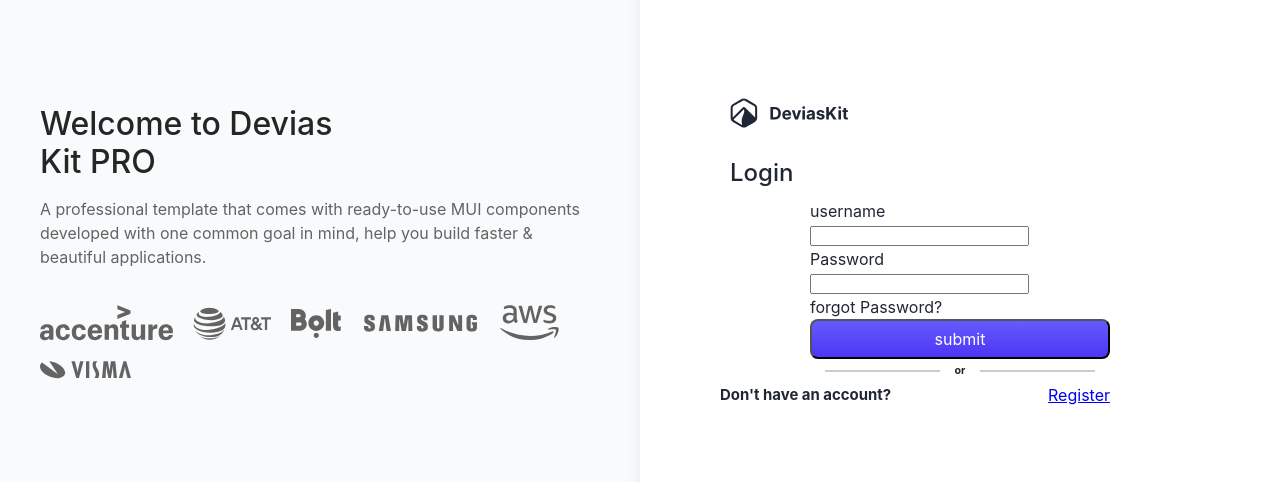
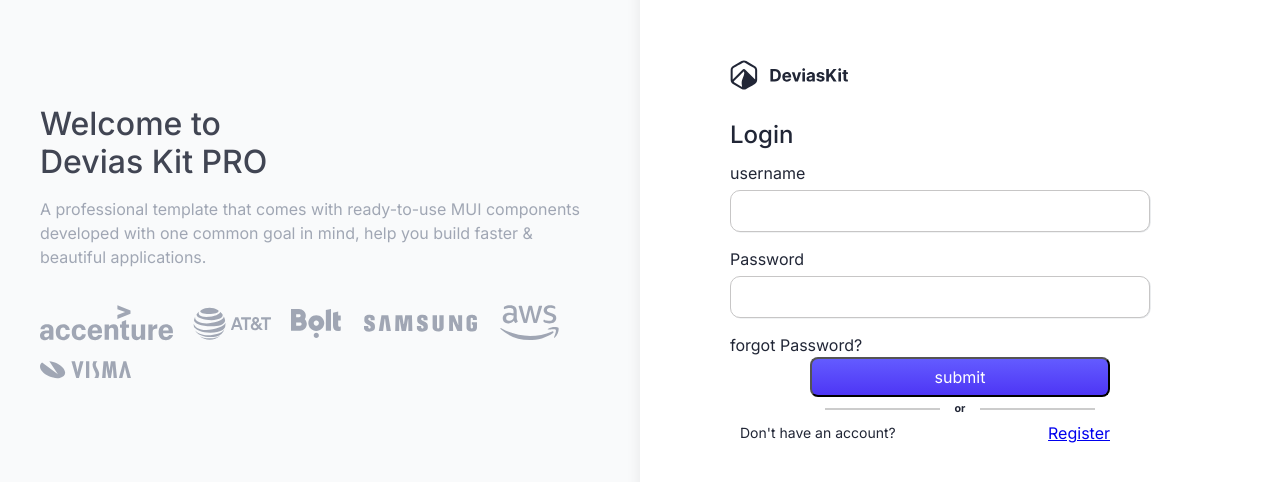
Before and after one commit to umavivekmodi/auth, a plain HTML site: page index.html in a window 1280 px wide. Shown: the part 158-640 px from the top of the page. Drawn offline with Linux system fonts and the light colour scheme.

Commit message:
changes in font colours and some last updates

```diff
--- a/index.html
+++ b/index.html
@@ -5,6 +5,9 @@
     <meta name="viewport" content="width=device-width, initial-scale=1.0" />
     <title>User Login</title>
     <link rel="stylesheet" href="style.css">
+     <link rel="preconnect" href="https://fonts.googleapis.com">
+<link rel="preconnect" href="https://fonts.gstatic.com" crossorigin>
+<link href="https://fonts.googleapis.com/css2?family=Inter:ital,opsz,wght@0,14..32,100..900;1,14..32,100..900&family=Lato:ital,wght@0,100;0,300;0,400;0,700;0,900;1,100;1,300;1,400;1,700;1,900&family=Montserrat:ital,wght@0,100..900;1,100..900&family=Roboto+Slab:wght@100..900&display=swap" rel="stylesheet">
   </head>
   <body>
     <div class="full_container">
@@ -27,15 +30,17 @@
           <h1>Login</h1>
           <form>
             <div class="inputs_container">
-
+              <div class="label">
               <label for="u_name">username</label><br />
               <input type="text" value="" id="u_name" /><br />
-
+            </div>
+            <div class="label">
               <label for="password">Password</label><br />
               <input type="password" value="" id="password" /><br />
-
+            </div>
+            <div class="label">
              <label for="">forgot Password?</label>
-
+            </div>
 
               </div>
               <div class="button">
@@ -45,7 +50,7 @@
               <h6>or</h6>
             </div>
               <div class="link_container">
-                <h5>Don't  have an account?</h5>
+                <p>Don't  have an account?</p>
                 <a href="#">Register</a>
                 </div>
               </div>
--- a/resetPassword.html
+++ b/resetPassword.html
@@ -5,6 +5,9 @@
     <meta name="viewport" content="width=device-width, initial-scale=1.0" />
     <title>User Registration</title>
     <link rel="stylesheet" href="style.css">
+    <link rel="preconnect" href="https://fonts.googleapis.com">
+    <link rel="preconnect" href="https://fonts.gstatic.com" crossorigin>
+    <link href="https://fonts.googleapis.com/css2?family=Inter:ital,opsz,wght@0,14..32,100..900;1,14..32,100..900&family=Lato:ital,wght@0,100;0,300;0,400;0,700;0,900;1,100;1,300;1,400;1,700;1,900&family=Montserrat:ital,wght@0,100..900;1,100..900&family=Roboto+Slab:wght@100..900&display=swap" rel="stylesheet">
   </head>
   <body>
     <div class="full_container">
@@ -27,10 +30,10 @@
           <h1>Reset Password</h1>
           <form>
             <div class="inputs_container">
-
+              <div class="label">
               <label for="email">Email address</label><br />
               <input type="email" value="" id="email" /><br />
-
+            </div>
 
 
               <div class="button">
--- a/style.css
+++ b/style.css
@@ -5,14 +5,14 @@
   padding: 0;
   margin: 0;
   box-sizing: border-box;
-  font-family: "Inter", serif;
+  font-family:  "Inter", serif;
 }
 
 body {
   background-color: #dfdbdbd9;
   /* width: 100vw; */
   height: 100vh;
-  font-family: "Inter", serif;;
+  font-family: "Inter", serif;
 }
 .full_container{
    display: flex;
@@ -21,9 +21,10 @@ body {
 }
 
 .left_container{
+  display: flex;
    flex-direction: column;
    width: 50%;
-   display: flex;
+
    justify-content: center;
    align-items: center;
 
@@ -57,7 +58,7 @@ body {
        /* color: var(--mui-palette-neutral-500); */
 
        opacity: 60%;
-
+      color: rgb(102, 112, 133);
        padding-right: 34px;
 
 
@@ -67,13 +68,13 @@ body {
 
 .left_container h1{
   margin: 0px;
-  font-family: Inter, -apple-system, BlinkMacSystemFont, "Segoe UI", Helvetica, Arial, sans-serif, "Apple Color Emoji", "Segoe UI Emoji";
+  font-family:  "Inter", serif;
   font-weight: 500;
   font-size: 2rem;
   line-height: 1.2;
-
- padding-right: 266px;
- opacity: 85%;
+  color: #212636;
+  padding-right: 275px;
+  opacity: 85%;
 
 
 }
@@ -86,7 +87,7 @@ body {
   margin-inline-start: 0px;
   margin-inline-end: 0px;
   unicode-bidi: isolate;
-
+  color: #667085;
   opacity: 60%;
 
   line-height: 1.5;
@@ -233,9 +234,8 @@ body {
     color: #635bff;
   }
   .label:focus-within input{
-    border-color: #635bff !important;
-    /* outline: none; */
-   /* color: red; */
+    border: 2px solid #635bff !important;
+
   }
   .label label{
     margin-left:-80px
@@ -384,7 +384,7 @@ body {
   .link_container{
     display: flex;
     justify-content: space-between;
-    margin-left: -90px;
+    margin-left: -70px;
     font-size: 18px;
     font-weight: 0;
   }
```
Also changed, not shown: updatePassword.html (+7 -3 lines), verifyCode.html (+6 -1 lines).
